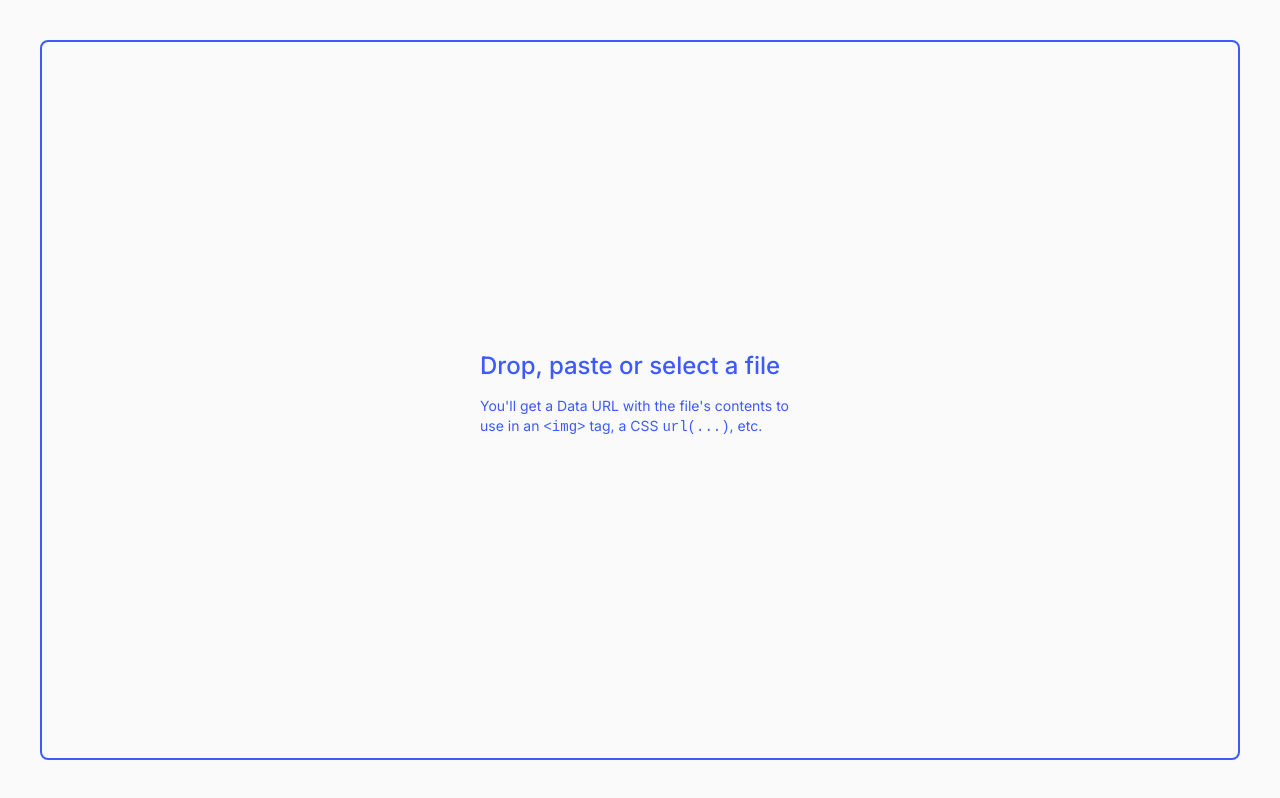
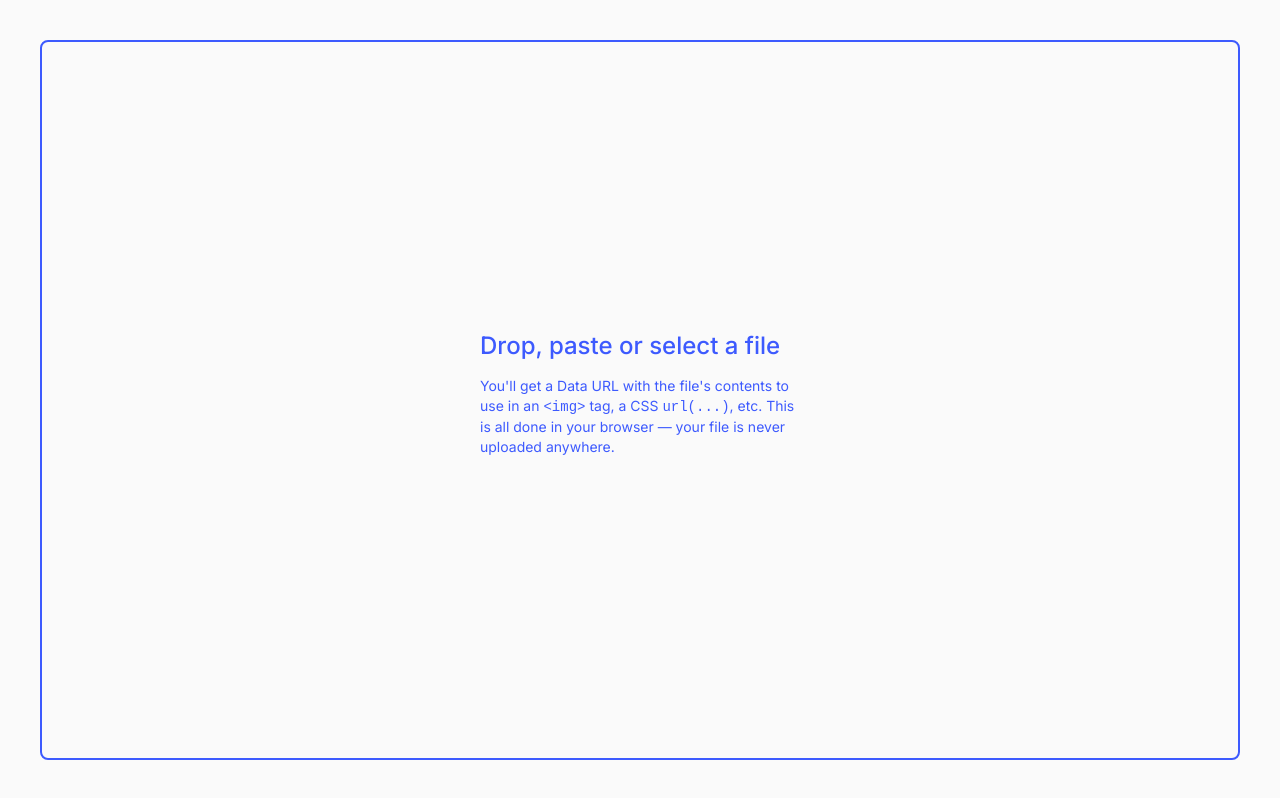
Before and after one commit to romannurik/dataurl.app, a React (Create React App) app: page / in a window 1280 px wide. Built offline with nearby package versions, Linux system fonts and the light colour scheme; a web font is replaced by a local one.

Commit message:
Fix pastehandler bug + add note on no uploads

```diff
--- a/src/App.js
+++ b/src/App.js
@@ -52,7 +52,7 @@ export default function App() {
     };
 
     window.addEventListener("paste", pasteHandler, false);
-    return () => window.removeEventListener("paste", this._pasteHandler, false);
+    return () => window.removeEventListener("paste", pasteHandler, false);
   }, []);
 
   return (
@@ -85,7 +85,8 @@ export default function App() {
           <p>
             You'll get a Data URL with the file's contents
             to use in an <code>&lt;img&gt;</code> tag, a CSS <code>url(...)</code>,
-            etc.
+            etc. This is all done in your browser &mdash; your file is never
+            uploaded anywhere.
           </p>
         </div>}
         <input type="file"
--- a/src/index.js
+++ b/src/index.js
@@ -2,6 +2,7 @@ import React from 'react';
 import ReactDOM from 'react-dom';
 import App from './App';
 import reportWebVitals from './reportWebVitals';
+import 'firebase-root';
 
 ReactDOM.render(
   <React.StrictMode>
```
